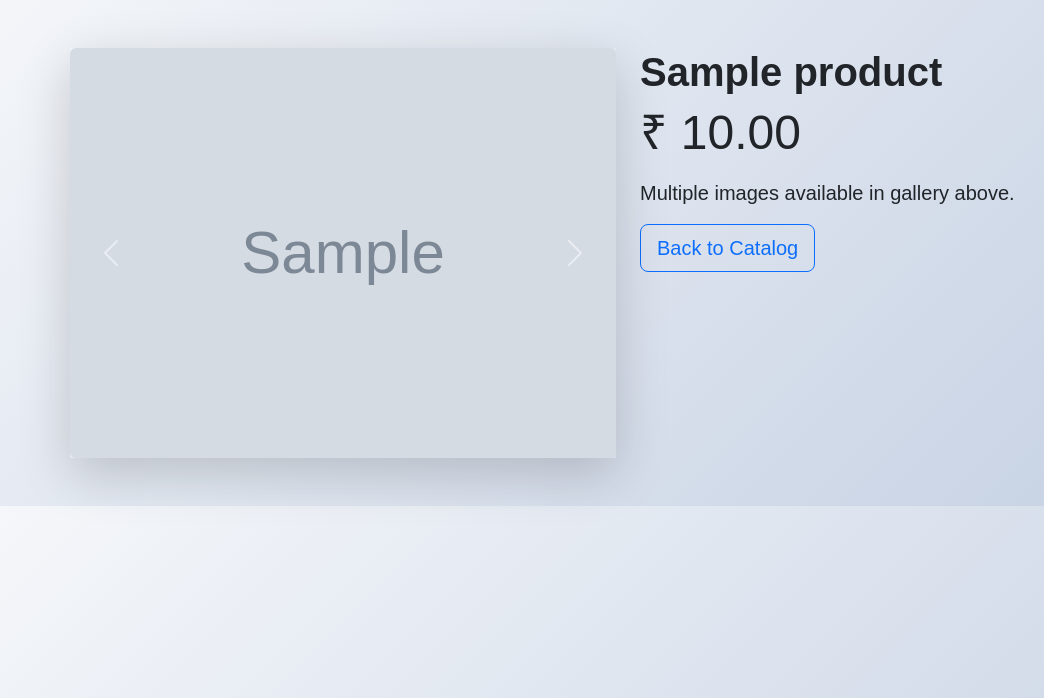
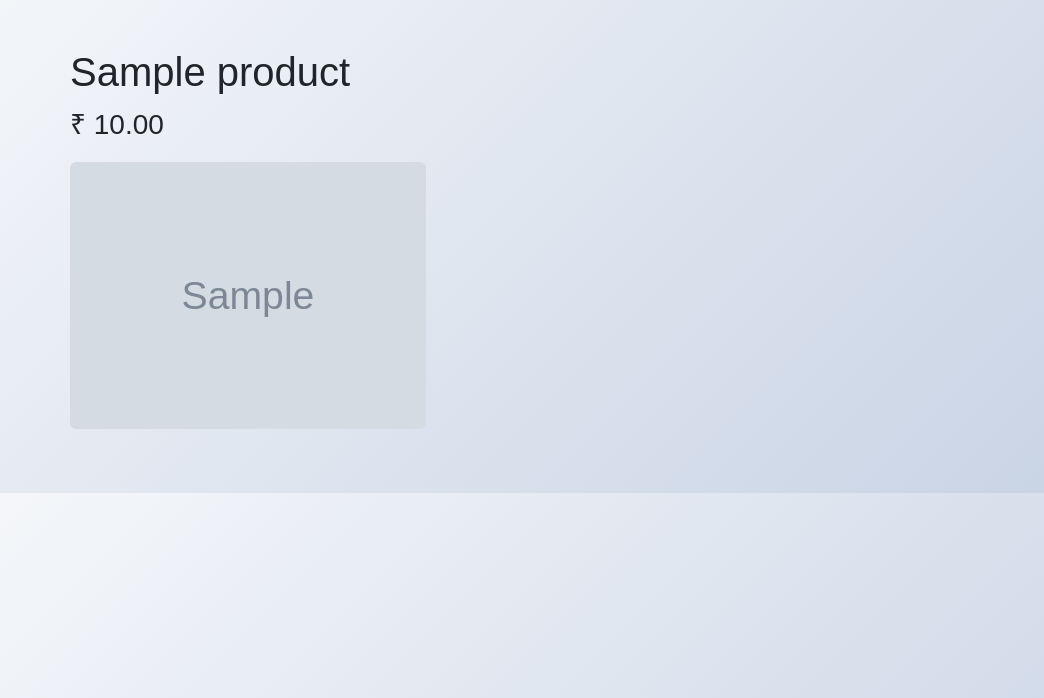
Before and after one commit to devendra-9638/avika-catalog, a Flask app: template templates/product_detail.html in a window 1280 px wide. Shown: the part 56-754 px from the top of the page, without its empty margins (12-1056 px from the left). Run offline with Flask 3, Linux system fonts and the light colour scheme; the template is opened without the code that fills it: most values are stand-ins (such as "Sample title", 1, 10 or a date in 2020); grey boxes marked "Sample" are stand-in pictures.

Commit message:
Update product_detail.html

```diff
--- a/templates/product_detail.html
+++ b/templates/product_detail.html
@@ -3,33 +3,18 @@
 {% block title %}{{ product.name }}{% endblock %}
 
 {% block content %}
-    <div class="row">
-        <div class="col-md-6">
-            {% if product.images %}
-                <div id="carouselExample" class="carousel slide shadow-lg">
-                    <div class="carousel-inner">
-                        {% for img in product.images %}
-                            <div class="carousel-item {% if loop.first %}active{% endif %}">
-                                <img src="{{ url_for('static', filename='uploads/' + img) }}" class="d-block w-100 rounded" alt="{{ product.name }}">
-                            </div>
-                        {% endfor %}
-                    </div>
-                    <button class="carousel-control-prev" type="button" data-bs-target="#carouselExample" data-bs-slide="prev">
-                        <span class="carousel-control-prev-icon"></span>
-                    </button>
-                    <button class="carousel-control-next" type="button" data-bs-target="#carouselExample" data-bs-slide="next">
-                        <span class="carousel-control-next-icon"></span>
-                    </button>
+    <h1>{{ product.name }}</h1>
+    <p class="fs-3">₹ {{ "%.2f"|format(product.price) }}</p>
+
+    {% if product.images %}
+        <div class="row">
+            {% for img in product.images %}
+                <div class="col-md-4 mb-3">
+                    <img src="{{ url_for('static', filename='uploads/' + img) }}" class="img-fluid rounded" alt="{{ product.name }}">
                 </div>
-            {% else %}
-                <img src="https://via.placeholder.com/600x400?text=No+Images" class="img-fluid rounded shadow" alt="No Image">
-            {% endif %}
+            {% endfor %}
         </div>
-        <div class="col-md-6">
-            <h1 class="fw-bold">{{ product.name }}</h1>
-            <p class="price-badge display-5">₹ {{ "%.2f"|format(product.price) }}</p>
-            <p class="lead">Multiple images available in gallery above.</p>
-            <a href="{{ url_for('catalog') }}" class="btn btn-outline-primary btn-lg">Back to Catalog</a>
-        </div>
-    </div>
+    {% else %}
+        <p>No images available.</p>
+    {% endif %}
 {% endblock %}
```
